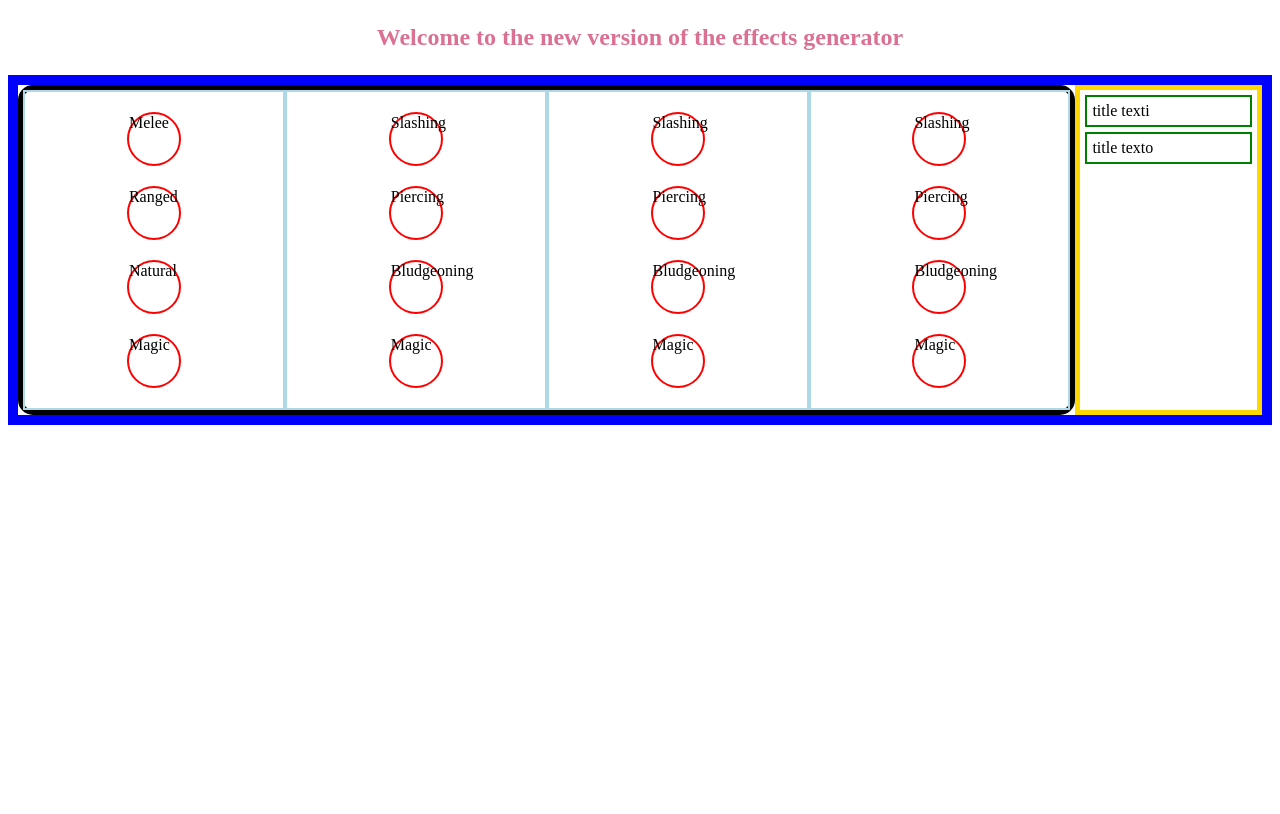
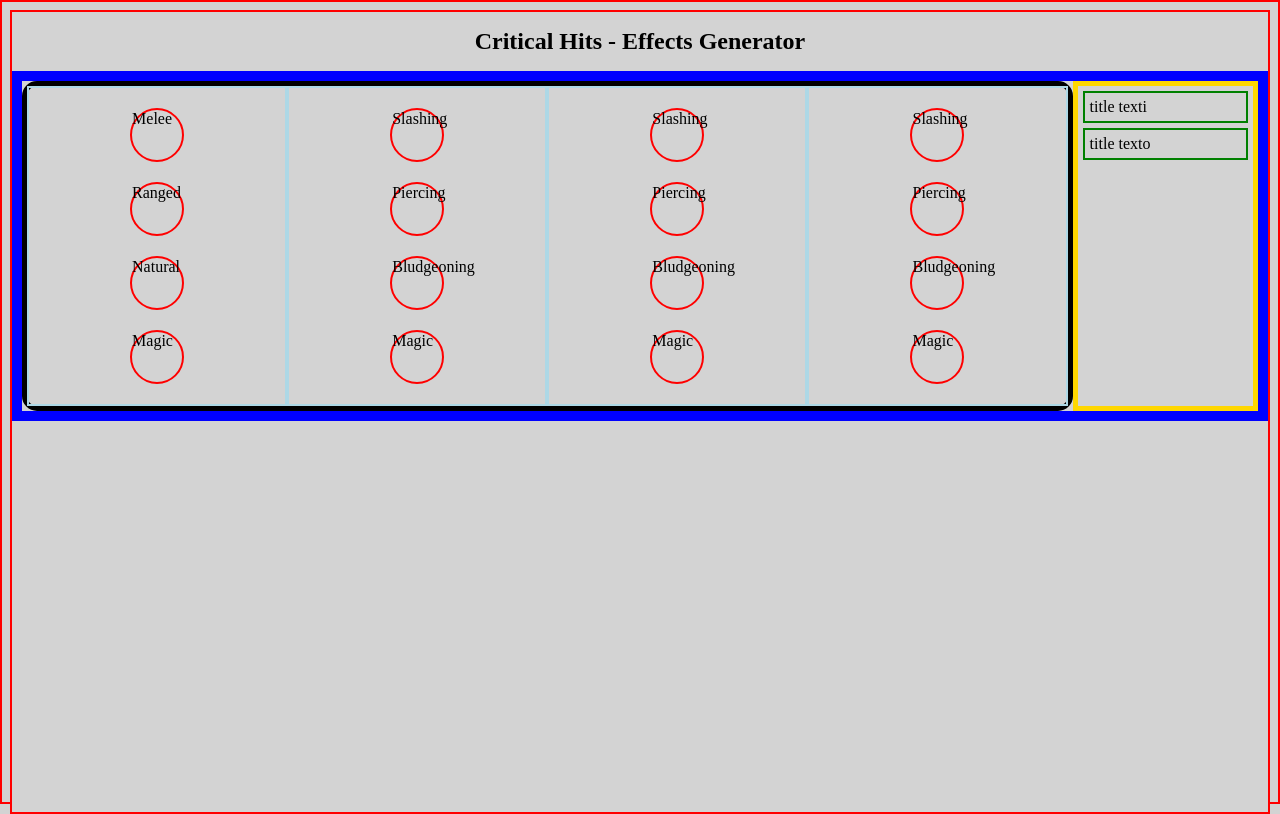
Before and after one commit to KirbyPaint/effects-generator-v2, a React (Create React App) app: page / in a window 1280 px wide. Built offline with nearby package versions, Linux system fonts and the light colour scheme.

Commit message:
add some basic stuff

```diff
--- a/src/App.tsx
+++ b/src/App.tsx
@@ -1,16 +1,15 @@
 import MainContainer from "./containers/mainContainer";
-import { StyleTitle } from "./styles/styles";
+import { StyleTitle, GlobalStyle } from "./styles/styles";
 import GlobalFonts from "./fonts/moria_citadel/fonts";
 
 function App() {
   return (
-    <div className="App">
+    <>
+      <GlobalStyle />
       <GlobalFonts />
-      <StyleTitle>
-        <p>Welcome to the new version of the effects generator</p>
-      </StyleTitle>
+      <StyleTitle>Critical Hits - Effects Generator</StyleTitle>
       <MainContainer />
-    </div>
+    </>
   );
 }
 
--- a/src/styles/styles.ts
+++ b/src/styles/styles.ts
@@ -1,9 +1,23 @@
-import styled from "styled-components";
+import styled, { createGlobalStyle } from "styled-components";
+
+export const GlobalStyle = createGlobalStyle`
+  body, html {
+    height: 100%;
+    background-color: lightgray;
+    border: 2px solid red;
+  }
+`;
+
+// export const StylePage = styled.div`
+//   background-color: lightgray;
+//   width: 100%;
+//   height: 100%;
+// `;
 
 export const StyleTitle = styled.h1`
   font-size: 1.5em;
   text-align: center;
-  color: palevioletred;
+  font-family: "moriaregular";
 `;
 
 export const EasyBreezyBeautifulBorder = styled.div`
```
